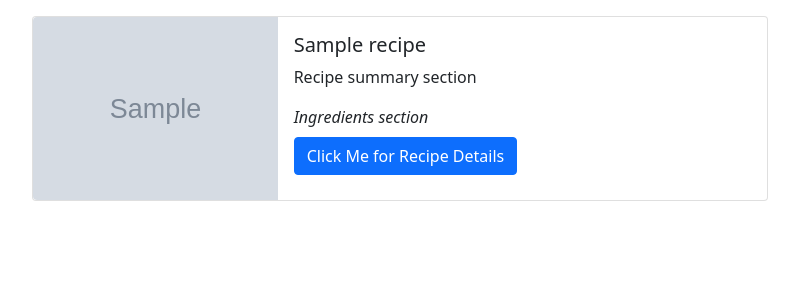
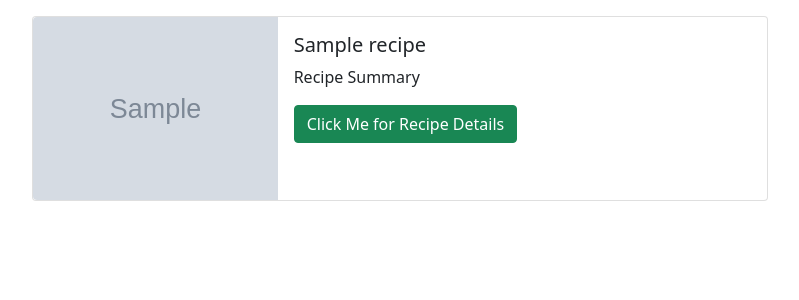
Before and after one commit to aubreyselamu/We-Have-Food-at-Home-, a Flask app: template templates/recipe/recipe_list.html in a window 1280 px wide. Shown: the part 56-356 px from the top of the page, without its empty margins (240-1039 px from the left). Run offline with Flask 2, Linux system fonts and the light colour scheme; the template is opened without the code that fills it: most values are stand-ins (such as "Sample title", 1, 10 or a date in 2020); grey boxes marked "Sample" are stand-in pictures; some libraries are stand-ins or nearby versions.

Commit message:
updated UI (button)

```diff
--- a/templates/recipe/recipe_list.html
+++ b/templates/recipe/recipe_list.html
@@ -13,12 +13,11 @@
             <div class="col-md-8">
               <div class="card-body">
                 <h5 class="card-title">{{recipe.title}}</h5>
-                <p class="card-text">Recipe summary section</p>
+                <p class="card-text">Recipe Summary</p>
                 <div class="mb-2">
-                  <i>Ingredients section</i>
                 </div>
                 <div>
-                  <a href="/recipe/{{recipe.id}}" class="btn btn-primary">Click Me for Recipe Details</a>
+                  <a href="/recipe/{{recipe.id}}" class="btn btn-success">Click Me for Recipe Details</a>
                 </div>
               </div>
             </div>
```
